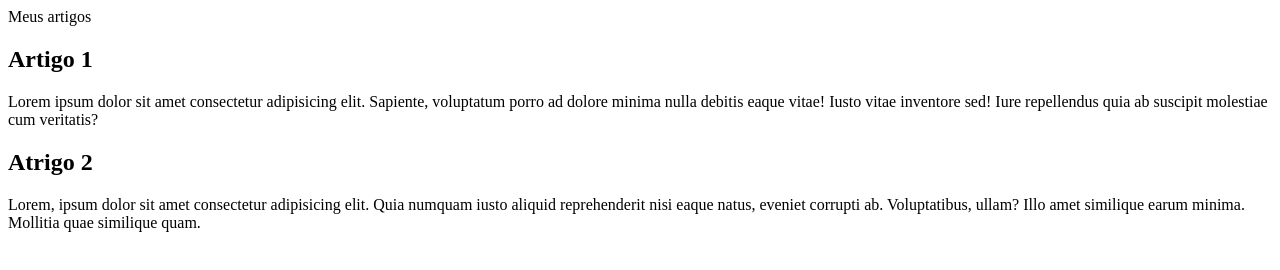
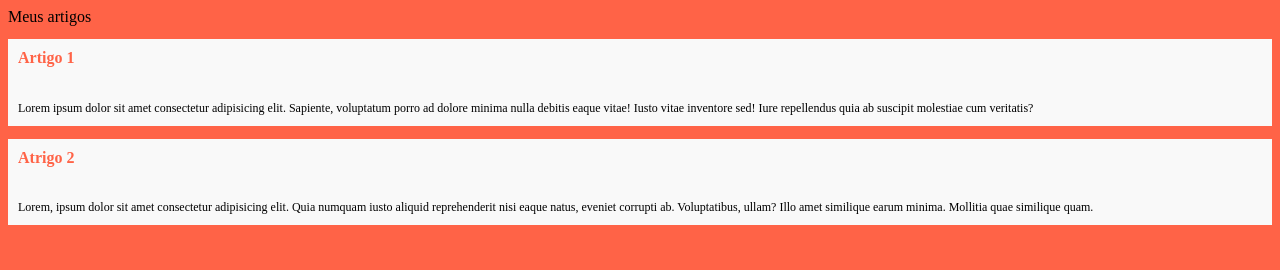
Before and after one commit to victorcova/Testes-Branch, a plain HTML site: page index.html in a window 1280 px wide. Drawn offline with Linux system fonts and the light colour scheme.

Commit message:
designs e ajustes ok

```diff
--- /dev/null
+++ b/estilo/style.css
@@ -0,0 +1,21 @@
+body{
+    background-color: tomato;
+}
+
+article{
+    background-color: #f9f9f9;
+    margin: auto;
+    padding: auto;
+}
+
+h1{
+    font-size: 16px;
+    color: tomato;
+    padding: 10px;
+}
+
+p{
+    font-size: 12px;
+    text-align: justify;
+    padding: 10px;
+}
--- a/index.html
+++ b/index.html
@@ -4,7 +4,12 @@
     <meta charset="UTF-8">
     <meta http-equiv="X-UA-Compatible" content="IE=edge">
     <meta name="viewport" content="width=device-width, initial-scale=1.0">
-    <title>Teste Branch</title>
+    <title>Teste Branch Artigos</title>
+    <link rel="stylesheet" href="estilo/style.css">
+
+</head>
+<body>
+
     <main>
         <head>Meus artigos</head>
     </main>
@@ -19,8 +24,5 @@
         <p>Lorem, ipsum dolor sit amet consectetur adipisicing elit. Quia numquam iusto aliquid reprehenderit nisi eaque natus, eveniet corrupti ab. Voluptatibus, ullam? Illo amet similique earum minima. Mollitia quae similique quam.</p>
     </article>
 
-</head>
-<body>
-
 </body>
 </html>
```
